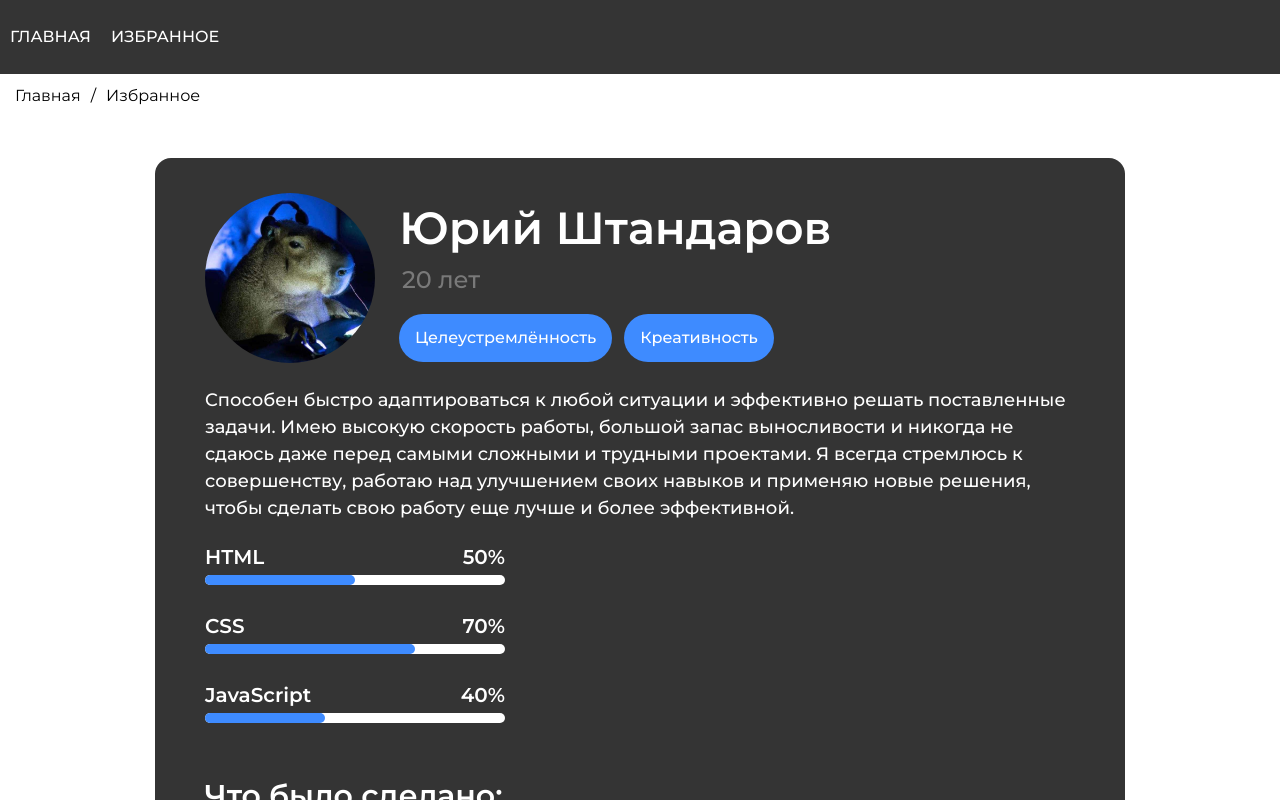
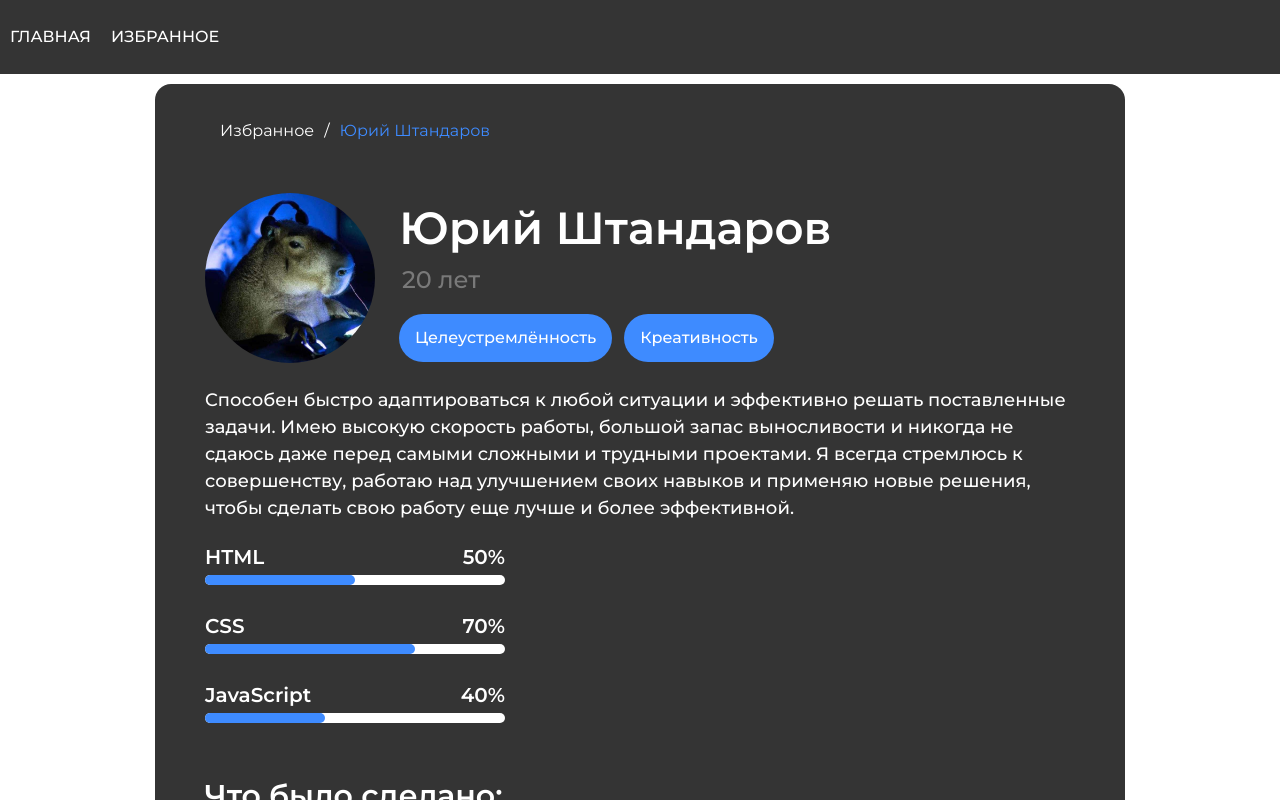
Before and after one commit to y0na24/Frontend-geeks, a React (Create React App) app: page /teamMember/1 in a window 1280 px wide. Shown: the top 800 px of the page. Built offline with nearby package versions, Linux system fonts and the light colour scheme.

Commit message:
breadcrumbs

```diff
--- a/src/app/components/Layout.jsx
+++ b/src/app/components/Layout.jsx
@@ -1,13 +1,11 @@
 import React from 'react'
 import NavBar from './navBar/navBar'
 import { Outlet } from 'react-router-dom'
-import BreadCrumbs from './breadCrumbs/breadCrumbs'
 
 const Layout = () => {
 	return (
 		<>
 			<NavBar />
-			<BreadCrumbs />
 			<Outlet />
 		</>
 	)
--- a/src/app/components/breadCrumbs/breadCrumbs.jsx
+++ b/src/app/components/breadCrumbs/breadCrumbs.jsx
@@ -1,17 +1,26 @@
 import React from 'react'
-import { NavLink } from 'react-router-dom'
+import { Link, NavLink, useLocation } from 'react-router-dom'
 
 import './index.css'
 
+import team from "../../constants/team"
+
 const BreadCrumbs = () => {
+	const {state, pathname} = useLocation()
+	const ind = pathname.slice(-1) - 1
+
+	const getContent = () => {
+		return state === "/" ? "Главная" : "Избранное"
+	}
+
 	return (
 		<nav className='breadcrumbs'>
-			<NavLink className='breadcrumb-not-active' to='/'>
-				Главная
-			</NavLink>
+			<Link className='breadcrumb-not-active' to={state}>
+				{getContent()}
+			</Link>
 			<span className='breadcrumb-arrow'>/</span>
-			<NavLink className='breadcrumb-not-active' to='/favorites'>
-				Избранное
+			<NavLink className='breadcrumb-active'>
+				{team[ind].name}
 			</NavLink>
 		</nav>
 	)
--- a/src/app/components/breadCrumbs/index.css
+++ b/src/app/components/breadCrumbs/index.css
@@ -3,11 +3,15 @@
 	margin-bottom: 50px;
 }
 .breadcrumb-not-active {
-	color: #000;
+	color: var(--background-color);
+}
+
+.breadcrumb-active {
+	color: var(--accent-color-2);
 }
 
 .breadcrumb-arrow {
 	margin-left: 10px;
 	margin-right: 10px;
-	color: #000;
+	color: var(--background-color);
 }
--- a/src/app/components/cards/card.jsx
+++ b/src/app/components/cards/card.jsx
@@ -1,11 +1,18 @@
 import React from 'react'
 import PropTypes from 'prop-types'
-import { Link } from 'react-router-dom'
+import { useLocation, useNavigate } from 'react-router-dom'
 
 import './index.css'
 import Badges from '../ui/badge/badges'
 
 const Card = ({ name, image, qual, id, style }) => {
+	const location = useLocation()
+
+	const navigate =useNavigate()
+
+	const clickHandler = () => {
+		navigate(`/teamMember/${id}`,{state:location.pathname})
+	}
 	return (
 		<div id='card' style={style}>
 			<div className='personal'>
@@ -21,9 +28,9 @@ const Card = ({ name, image, qual, id, style }) => {
 					<Badges arr={qual} />
 				</div>
 			</div>
-			<Link to={`/teamMember/${id}`} className='randomizeButton'>
+			<div onClick={clickHandler} className='randomizeButton'>
 				Перейти
-			</Link>
+			</div>
 		</div>
 	)
 }
--- a/src/app/components/pages/teamMemberPage/teamMemberPage.jsx
+++ b/src/app/components/pages/teamMemberPage/teamMemberPage.jsx
@@ -13,9 +13,9 @@ import { github } from '../../../assets'
 import './index.css'
 import { Navigate, useParams } from 'react-router-dom'
 import Badges from '../../ui/badge/badges'
-import ProgressBar from '../../progressBar/progressBar'
 import ProgressBarList from '../../progressBar/progressBarList'
 import Tasks from '../../tasks/tasks'
+import BreadCrumbs from '../../breadCrumbs/breadCrumbs'
 
 const TeamMemberPage = () => {
 	const dispatch = useDispatch()
@@ -57,6 +57,7 @@ const TeamMemberPage = () => {
 	return (
 		<div className='container'>
 			<div className='card'>
+			    <BreadCrumbs/>
 				<div className='card-top'>
 					<img className='card-avatar' src={memberById.photo} alt='Аватарка' />
 					<div className='card-info'>
```
